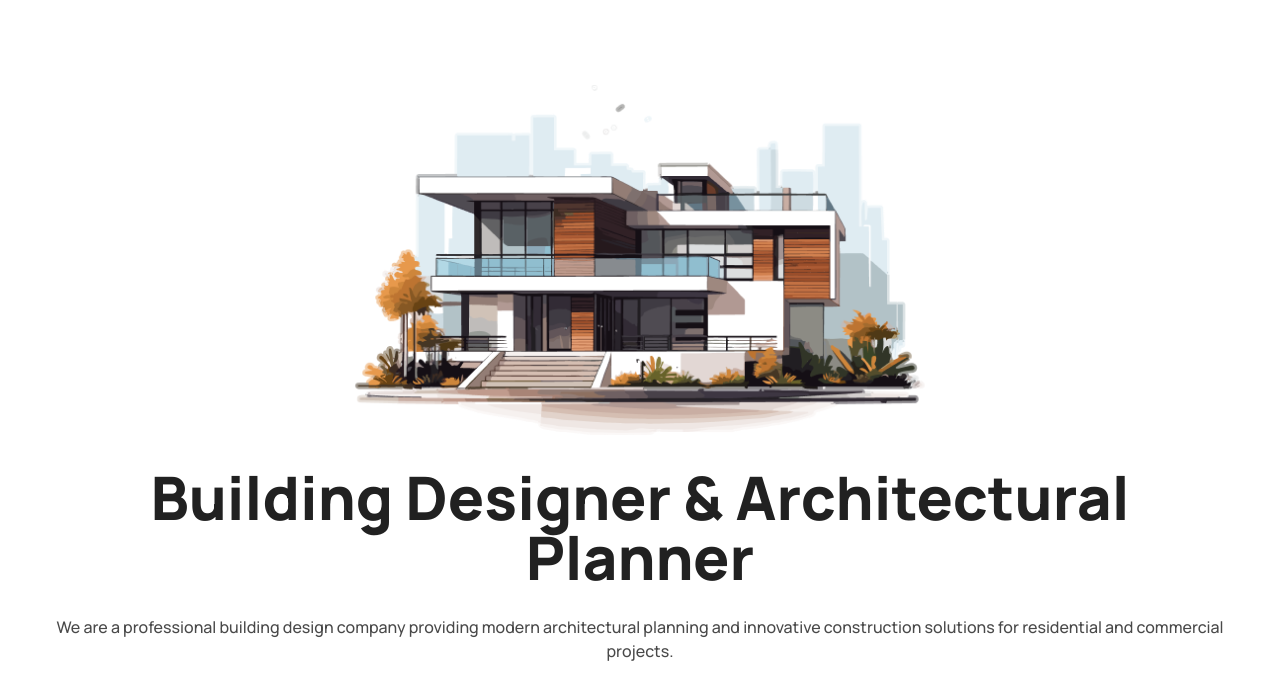
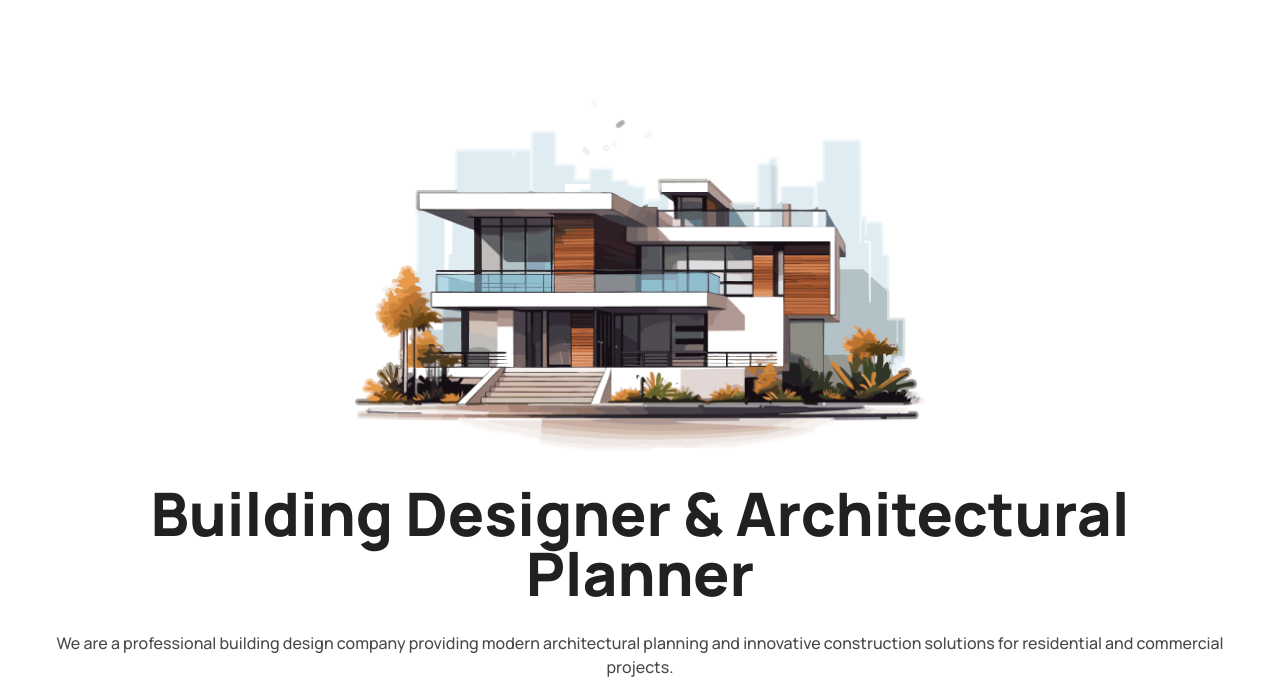
Before and after one commit to andreshahin/Assginment-3, a plain HTML site: page index.html in a window 1280 px wide. Shown: the part 103-791 px from the top of the page. Drawn offline with nearby package versions, Linux system fonts and the light colour scheme.

Commit message:
added my padding

```diff
--- a/index.html
+++ b/index.html
@@ -117,7 +117,7 @@
 
         <!-- banner section -->
         <div>
-            <div class="card mb-10 lg:mb-14">
+            <div class="card mb-10 lg:mb-14 p-4">
                 <figure class="px-10 pt-10">
                     <img src="assets/banner.png" alt="Shoes" class="rounded-xl" />
                 </figure>
```
